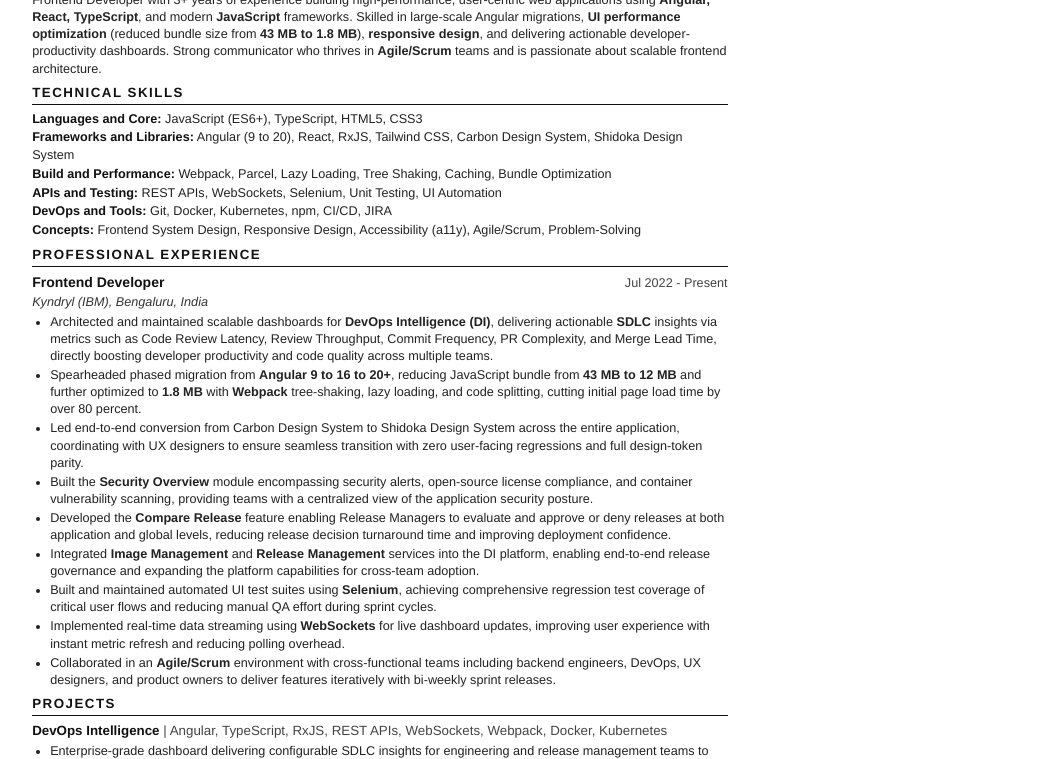
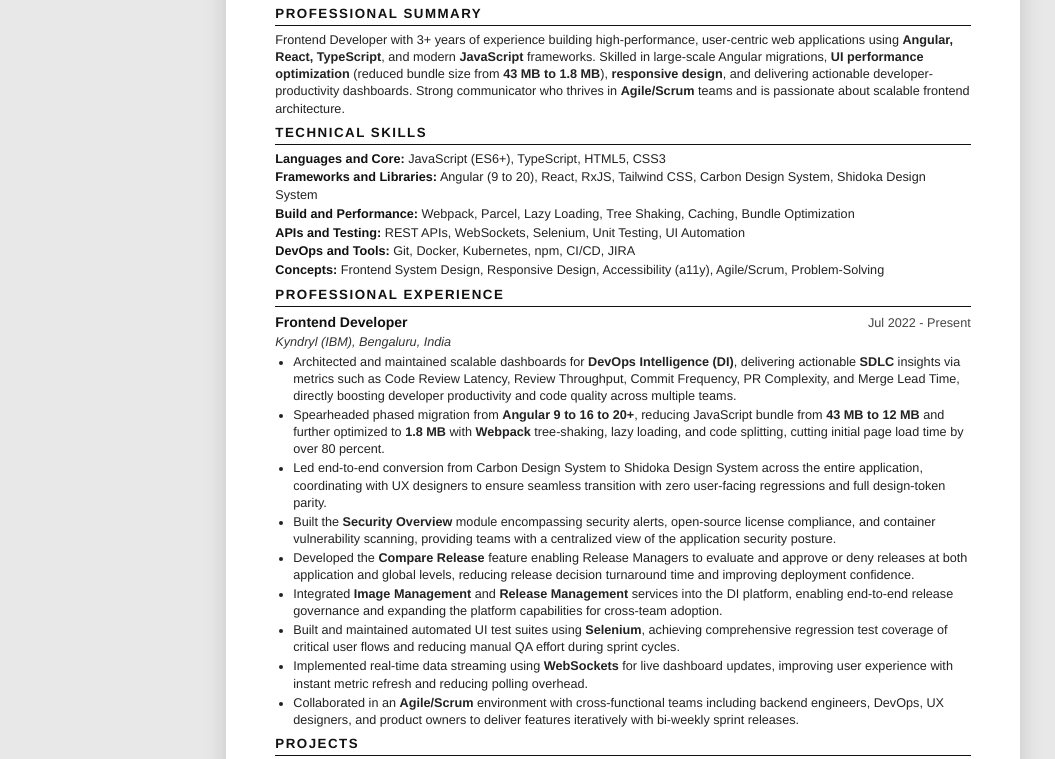
Before and after one commit to Siddu-Biradar/portfolio, a website: page resume.html in a window 1280 px wide. Shown: the part 144-903 px from the top of the page, without its empty margins (17-1072 px from the left). Drawn offline with Linux system fonts and the light colour scheme.

Commit message:
Fix resume browser view: centered A4 card with shadow

```diff
--- a/resume.html
+++ b/resume.html
@@ -14,6 +14,29 @@
     padding: 0;
     box-sizing: border-box;
   }
+
+  /* ---------- SCREEN (browser view) ---------- */
+  @media screen {
+    html {
+      background: #e8e8e8;
+    }
+    body {
+      font-family: 'Helvetica Neue', Arial, sans-serif;
+      color: #1a1a1a;
+      line-height: 1.35;
+      font-size: 10pt;
+      width: 210mm;
+      min-height: 297mm;
+      margin: 40px auto;
+      padding: 12mm 13mm 8mm 13mm;
+      background: #fff;
+      border-radius: 4px;
+      box-shadow: 0 4px 24px rgba(0,0,0,.15);
+    }
+  }
+
+  /* ---------- PRINT / PDF ---------- */
+  @media print {
     body {
       font-family: 'Helvetica Neue', Arial, sans-serif;
       color: #1a1a1a;
@@ -23,6 +46,7 @@
       height: 297mm;
       font-size: 10pt;
       overflow: hidden;
+    }
   }
   h1 {
     font-size: 20pt;
```
Also changed, not shown: 1 other file. Lines whose indentation alone changed are shown as unchanged.
